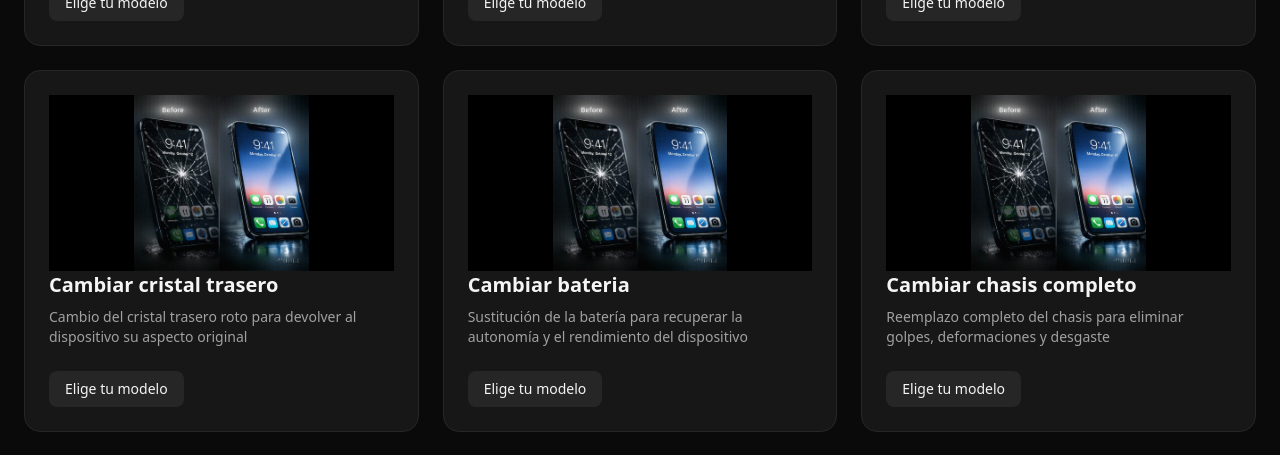
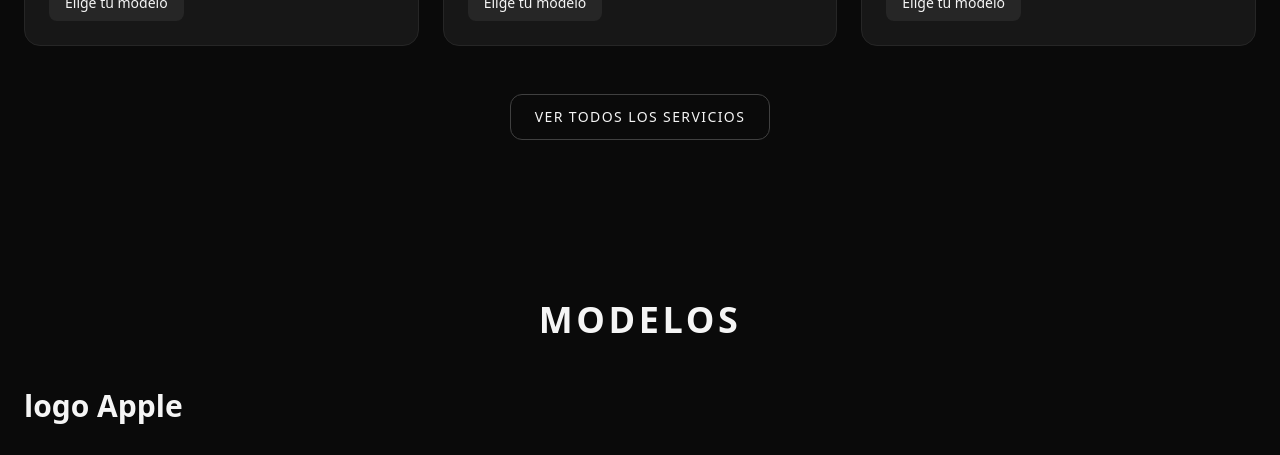
Before and after one commit to MartFrida/phone-repair, a React (Vite) app: page / in a window 1280 px wide. Shown: the part 1077-1532 px from the top of the page. Built offline with nearby package versions, Linux system fonts and the light colour scheme.

Commit message:
styled scroll up, buttons, added ver mas/menos

```diff
--- a/src/components/Header.jsx
+++ b/src/components/Header.jsx
@@ -7,11 +7,11 @@ export default function Header() {
         <div className="max-w-7xl mx-auto px-4 sm:px-6 h-16 flex items-center justify-between">
           <span className="font-bold text-lg tracking-wide">Repair<span className="text-yellow-400">PRO</span></span>
           <nav className="hidden md:flex gap-6 text-sm text-neutral-400">
-            <a href="#modelos" className="hover:text-yellow-400">Modelos</a>
-            <a href="#servicios" className="hover:text-yellow-400">Servicios</a>
-            <a href="#contacto" className="hover:text-yellow-400">Contacto</a>
+            <a href="#modelos" className=" cursor-pointer hover:text-yellow-400">Modelos</a>
+            <a href="#servicios" className="cursor-pointer hover:text-yellow-400">Servicios</a>
+            <a href="#contacto" className="cursor-pointer hover:text-yellow-400">Contacto</a>
           </nav>
-          <button className="text-sm px-4 py-2 rounded-lg bg-yellow-400 text-black font-semibold hidden sm:block">
+          <button className="text-sm px-4 py-2 rounded-lg bg-yellow-400 text-black font-semibold hidden sm:block cursor-pointer">
             Solicitar reparación
           </button>
         </div>
--- a/src/components/Hero.jsx
+++ b/src/components/Hero.jsx
@@ -13,10 +13,10 @@ export default function Hero() {
               Servicio profesional para iPhone y Samsung. Piezas originales, técnicos certificados y garantía hasta 12 meses.
             </p>
             <div className="mt-8 flex flex-col sm:flex-row gap-4">
-              <button className="w-full sm:w-auto px-6 py-3 rounded-xl bg-yellow-400 text-black font-semibold">
+              <button className="w-full sm:w-auto px-6 py-3 rounded-xl bg-yellow-400 text-black font-semibold cursor-pointer">
                 Reservar ahora
               </button>
-              <button className="w-full sm:w-auto px-6 py-3 rounded-xl border border-neutral-700">
+              <button className="w-full sm:w-auto px-6 py-3 rounded-xl border border-neutral-700 cursor-pointer">
                 Ver precios
               </button>
             </div>
--- a/src/components/ScrollToTop.jsx
+++ b/src/components/ScrollToTop.jsx
@@ -23,9 +23,13 @@ export default function ScrollToTop() {
     visible && (
       <button
         onClick={scrollToTop}
-        className="fixed bottom-6 right-6 z-50 bg-black text-white px-4 py-2 rounded-full shadow-lg hover:bg-gray-800 transition"
+        className="fixed bottom-24 right-6 z-50 bg-white text-black
+             w-12 h-12 flex items-center justify-center
+             rounded-full shadow-lg
+             text-3xl
+             hover:bg-gray-800 hover:text-white transition"
       >
-        ↑
+        🡹
       </button>
     )
   );
--- a/src/components/Services.jsx
+++ b/src/components/Services.jsx
@@ -1,10 +1,13 @@
-import React from 'react';
+import React, { useState } from 'react';
 import ServiceCard from './ServiceCard.jsx';
 import services from '../data/services.json';
 
 export default function Services () {
+  const [showAll, setShowAll] = useState(false);
+
+  const visibleServices = showAll ? services : services.slice(0, 3);
+
   return (
-    <div>
     <section
       id="servicios"
       className="max-w-7xl mx-auto px-4 sm:px-6 py-16 sm:py-20"
@@ -13,14 +16,22 @@ export default function Services () {
         Servicios
       </h2>
 
-
       <div className="grid grid-cols-1 sm:grid-cols-2 lg:grid-cols-3 gap-6">
-          {services.map (service => (
+        {visibleServices.map(service => (
           <ServiceCard key={service.title} {...service} />
         ))}
+      </div>
 
+      {services.length > 3 && (
+        <div className="mt-12 text-center">
+          <button
+            onClick={() => setShowAll(!showAll)}
+            className="px-6 py-3 border border-black text-sm uppercase tracking-widest rounded-xl border border-neutral-700 hover:bg-black hover:text-white transition cursor-pointer"
+          >
+            {showAll ? 'Ver menos' : 'Ver todos los servicios'}
+          </button>
         </div>
+      )}
     </section>
-    </div>
   );
 }
```
Lines whose indentation alone changed are shown as unchanged.
